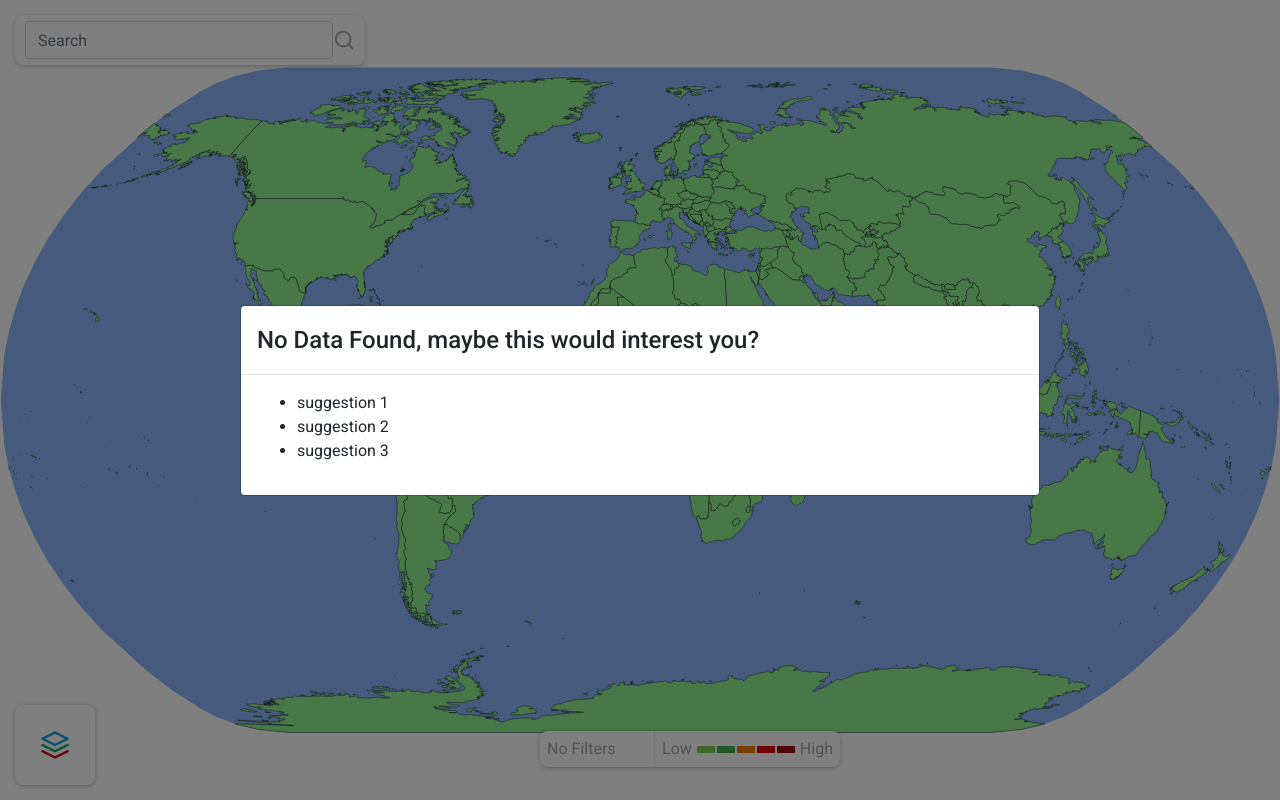
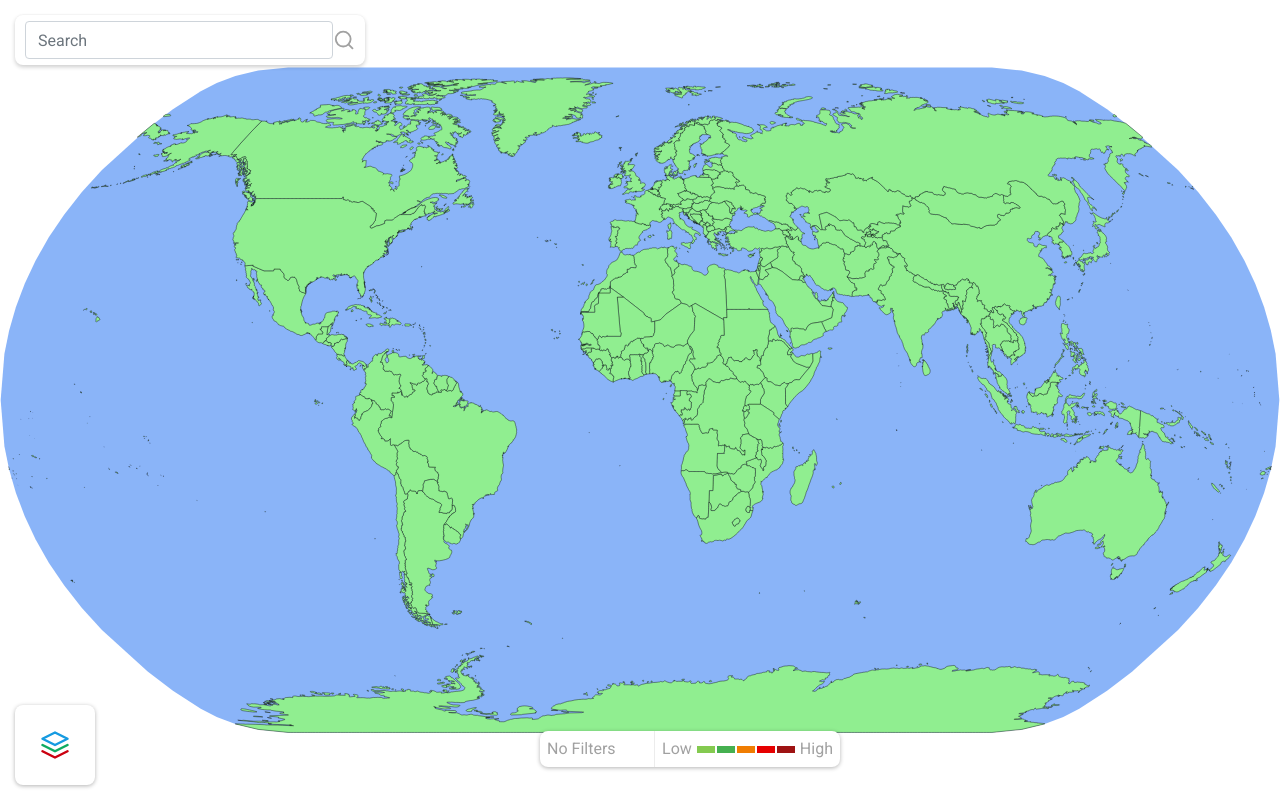
Before and after one commit to david-assouline/ConUhacks-2022, a Next.js app in the folder frontend/: page / in a window 1280 px wide. Built offline with nearby package versions, Linux system fonts and the light colour scheme.

Commit message:
Add the suggestion portion

```diff
--- a/frontend/components/Suggestions.tsx
+++ b/frontend/components/Suggestions.tsx
@@ -3,11 +3,13 @@ import { Modal as RModal } from 'react-bootstrap';
 import styled , { css }from 'styled-components';
 
 type IProps = {
-
+    suggestions: string[]
+    onSearch: (x: string) => any
 }
 
 const Suggestions = (props: IProps) => {
-    const suggestions = ['suggestion 1', 'suggestion 2', 'suggestion 3'];
+    const {onSearch, suggestions} = props;
+
     return (
         <RModal
             centered
@@ -23,13 +25,21 @@ const Suggestions = (props: IProps) => {
 			</RModal.Header>
 			<RModal.Body>
                 <ul>
-                    {suggestions.map(x => <li>{x}</li>)}
+                    {suggestions && suggestions.map(x => <Suggestion onClick={() => onSearch(x)}>{x}</Suggestion>)}
                 </ul>
             </RModal.Body>
       	</RModal>
     )
 }
 
+const Suggestion = styled.li`
+    font-family: Roboto;
+    &:hover {
+        cursor: pointer;
+        color: ${props => props.theme.colours.toolOverlay.hover};
+    }
+`
+
 Suggestions.defaultProps = {
     preventClose: false,
 }
--- a/frontend/components/map/Map.tsx
+++ b/frontend/components/map/Map.tsx
@@ -16,8 +16,6 @@ const Map = () => {
     const [data, setData] = useState<ApiResponse>(null);
 
     useEffect(() => {
-        // search('chess grandmasters by country wikipedia');
-
         if (world) {
             document.getElementById('worldMapD3').remove();
         }
@@ -30,7 +28,7 @@ const Map = () => {
     }, [projection]);
 
     useEffect(() => {
-        if (world && data) {
+        if (world && data && data.success) {
             world.render(data, filter ? filter : data.filters[0])
         }
 
@@ -71,7 +69,13 @@ const Map = () => {
             <WorldMapStyles id="WorldMap">
                 {overlays()}
             </WorldMapStyles>
-            <Suggestions/>
+            {
+               data && !data.success &&
+               <Suggestions
+                    suggestions={data.suggestions}
+                    onSearch={onSearch}
+                />
+            }
         </div>
     )
 }
--- a/frontend/styles/globals.css
+++ b/frontend/styles/globals.css
@@ -25,3 +25,7 @@ body, html {
 .table td, .table th {
   padding: 2px
 }
+
+.modal-content {
+  border-radius: 8px;
+}
```
